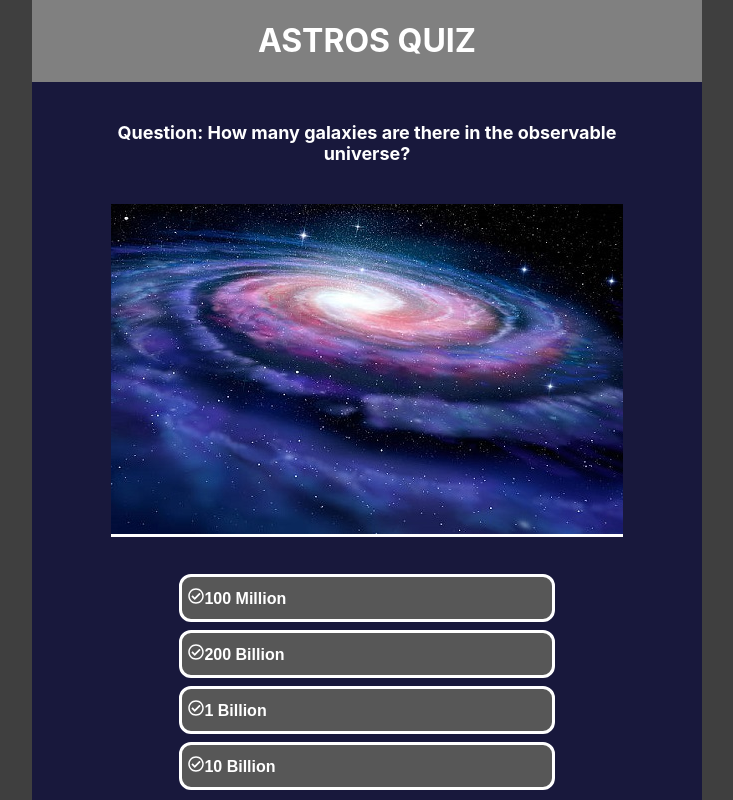
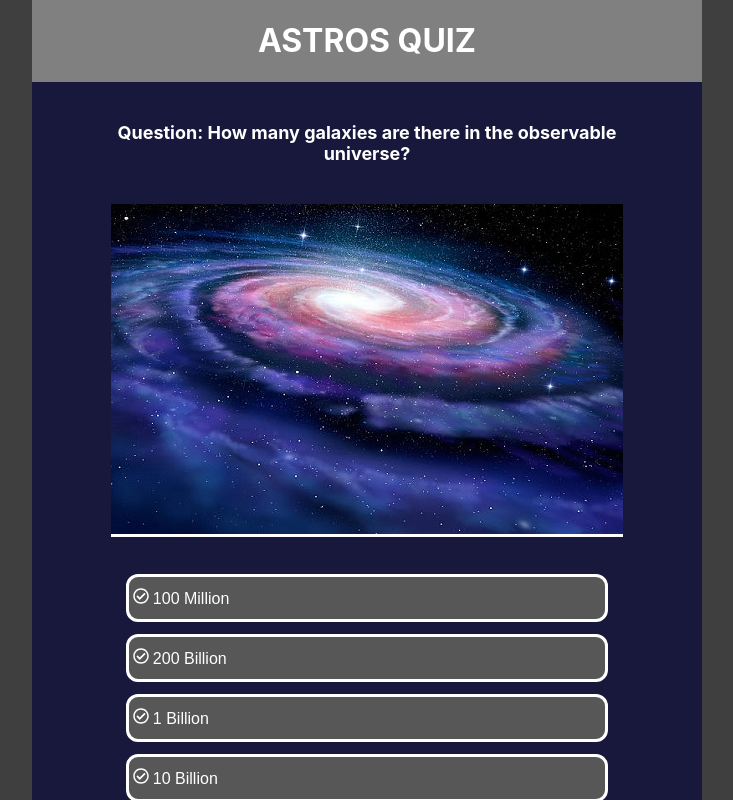
Before and after one commit to Technigo/project-redux-quiz, a React (Vite) app: page / in a window 1280 px wide. Shown: the top 800 px of the page, without its empty margins (273-1006 px from the left). Built offline with nearby package versions, Linux system fonts and the light colour scheme.

Commit message:
fix image size that pushed content in the app, fix answer-icon padding, fix answer border color

```diff
--- a/src/components/CurrentQuestion.jsx
+++ b/src/components/CurrentQuestion.jsx
@@ -2,6 +2,8 @@ import { useEffect } from 'react';
 import { FaRegCheckCircle } from 'react-icons/fa';
 import { useDispatch, useSelector } from 'react-redux';
 import { restart, submitAnswer, goToNextQuestion } from '../reducers/quiz';
+import { IconContext } from 'react-icons';
+
 
 export const CurrentQuestion = () => {
   const question = useSelector(
@@ -58,7 +60,9 @@ export const CurrentQuestion = () => {
             key={index}
             onClick={() => handleAnswerClick(index, question.id)}
           >
-            <FaRegCheckCircle />
+            <IconContext.Provider value={{className:"answer-icon"}}>
+              <FaRegCheckCircle />
+            </IconContext.Provider>
             {withImage && <img className="fixed-image-size" src={question.optionsImages[index]} alt={option} />}
             {option}
           </button>
--- a/src/index.css
+++ b/src/index.css
@@ -40,7 +40,7 @@ body{
 }
 
 /* Quiz Container */
-
+/* questions div */
 .quiz-container{
   display: flex;
   flex-direction: column;
@@ -64,10 +64,12 @@ body{
 .answers-container{
   display: flex;
   flex-direction: column;
-  gap: 8px;
-  width: 80%;
+  justify-content:center;
+  gap: 12px;
   align-items: center;
-  padding: 36px;
+  width: 90%;
+  height: auto;
+  padding-top: 36px;
   margin: 0;
 
 }
@@ -78,15 +80,18 @@ body{
   background-color: #575757;
   min-height: 48px;
   color: #fff;
-  font-weight: 600;
-  width: 70%;
+  font-weight: 500;
+  width: 80%;
   text-align: left;
   font-size: 16px;
+  word-break: break-all;
+  margin: 0;
+  padding: 0;
 }
 
 .answers:hover{
   border-radius: 10px;
-  border: 3px solid greenyellow;
+  border: 3px solid #f9f9f9;
   background-color: #547ded;
   color: #fff;
 }
@@ -102,6 +107,10 @@ color: #18183c;
   background-color: #e94141;
   color:#fff;
   }
+
+.answer-icon{
+  padding: 0 4px 0 4px;
+}
 
 /* Quiz Img-Explanation */
 
@@ -192,6 +201,7 @@ color: #18183c;
 
 .image{
   box-shadow: 0px 3px 0px #ffffff;
+  width: 100%;
 }
 
 /* Quiz Summary */
@@ -255,3 +265,4 @@ color: #18183c;
   .modal {
     max-width: 70vw;
   }
+}
```
